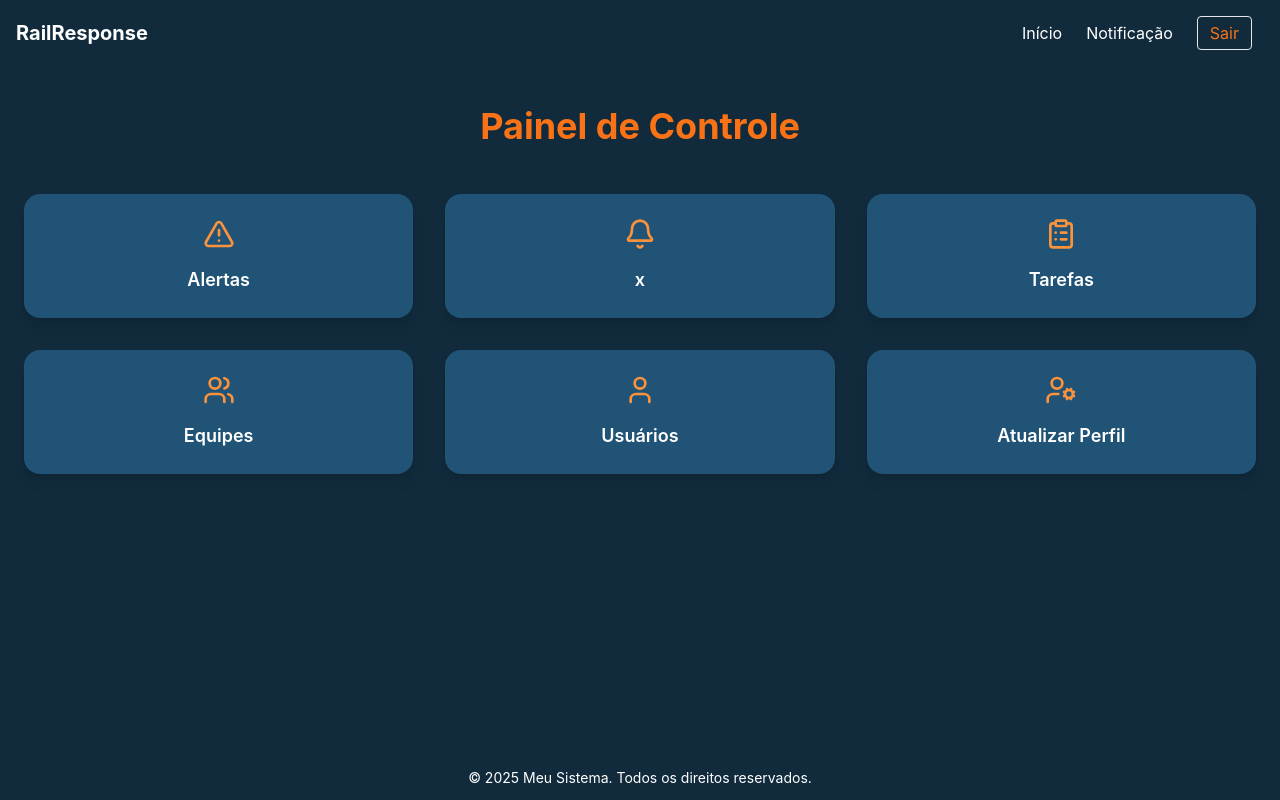
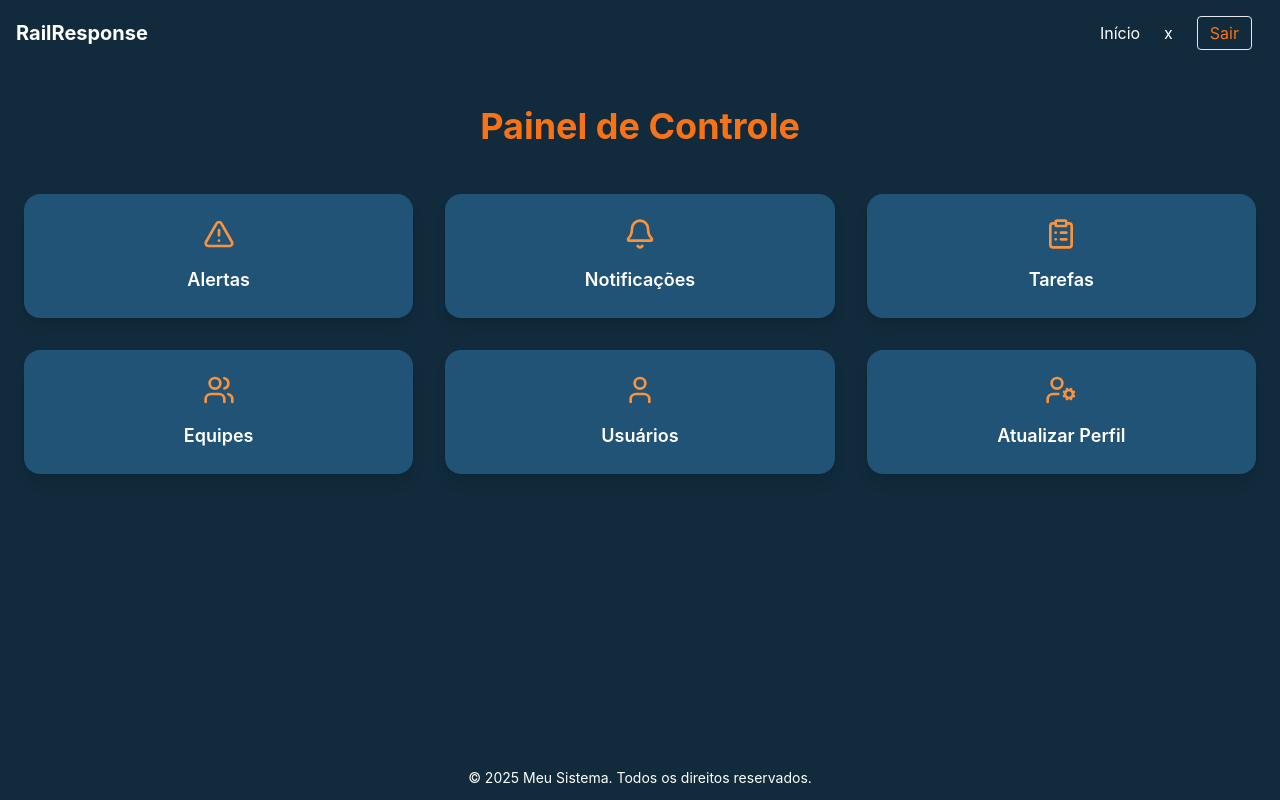
Before and after one commit to Codegirls-1TDSPB/Sprint-3.0, a Next.js app in the folder rail-response/: page /dashboard in a window 1280 px wide. Built offline with nearby package versions, Linux system fonts and the light colour scheme; sample sign-in values are in the browser's storage.

Commit message:
Atualizações

```diff
--- a/rail-response/src/app/dashboard/page.tsx
+++ b/rail-response/src/app/dashboard/page.tsx
@@ -15,7 +15,7 @@ import {
 
 const dashboardItems = [
   { label: 'Alertas', icon: LucideAlertTriangle, path: '/dashboard/alertas' },
-  { label: 'x', icon: LucideBell, path: 'x' },
+  { label: 'Notificações', icon: LucideBell, path: '/dashboard/notificacao' },
   { label: 'Tarefas', icon: LucideClipboardList, path: '/dashboard/tarefa' },
   { label: 'Equipes', icon: LucideUsers, path: '/dashboard/equipes' },
   { label: 'Usuários', icon: LucideUser, path: '/dashboard/usuarios' },
--- a/rail-response/src/components/Cabecalho/Header.tsx
+++ b/rail-response/src/components/Cabecalho/Header.tsx
@@ -37,8 +37,8 @@ export default function Header({ customTitleClass = "" }: HeaderProps) {
 
           {isLoggedIn && (
             <li className="px-3">
-              <Link href="/dashboard/notificacao" className="hover:underline">
-                Notificação
+              <Link href="/" className="hover:underline">
+                x
               </Link>
             </li>
           )}
```
